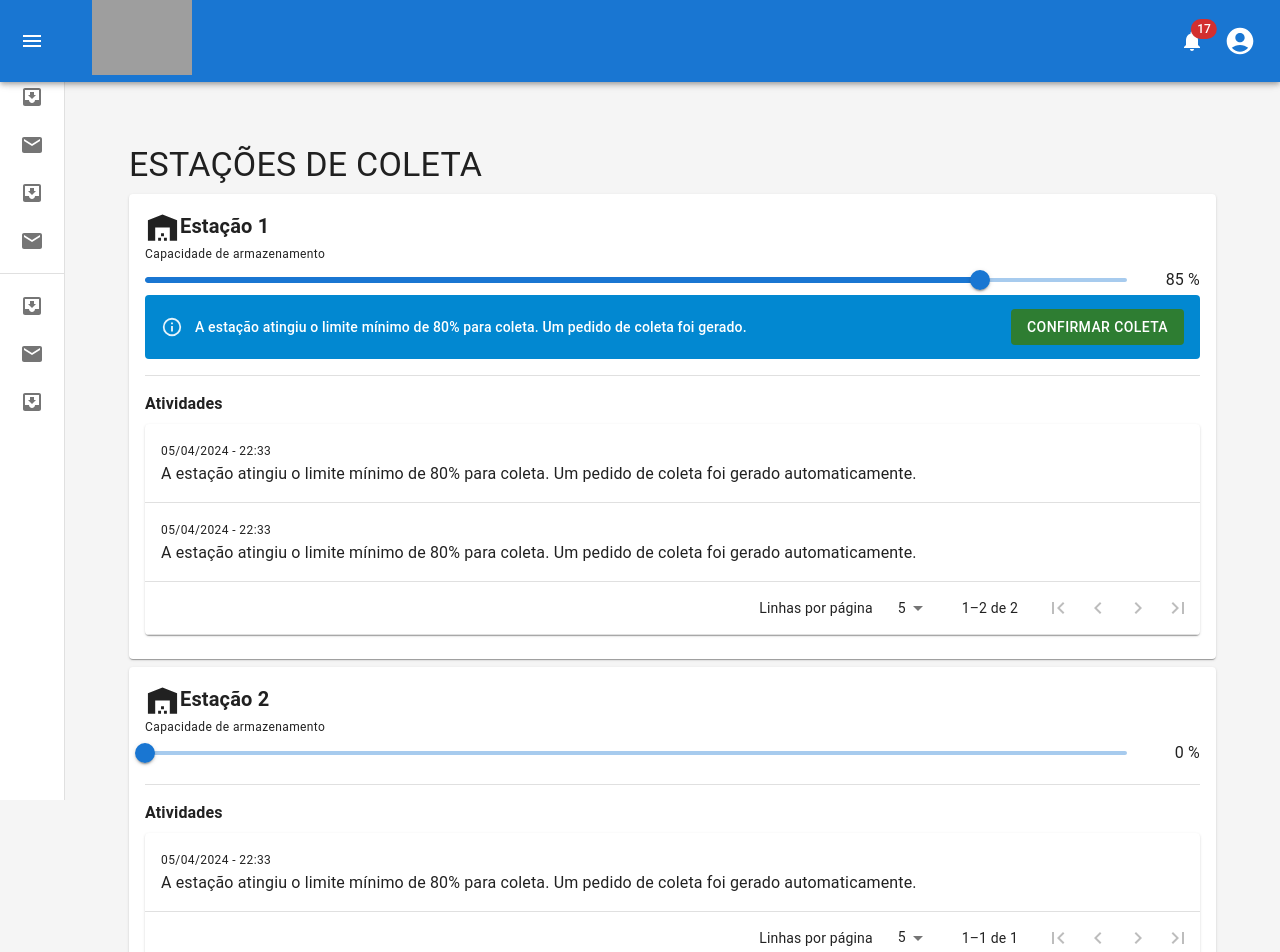
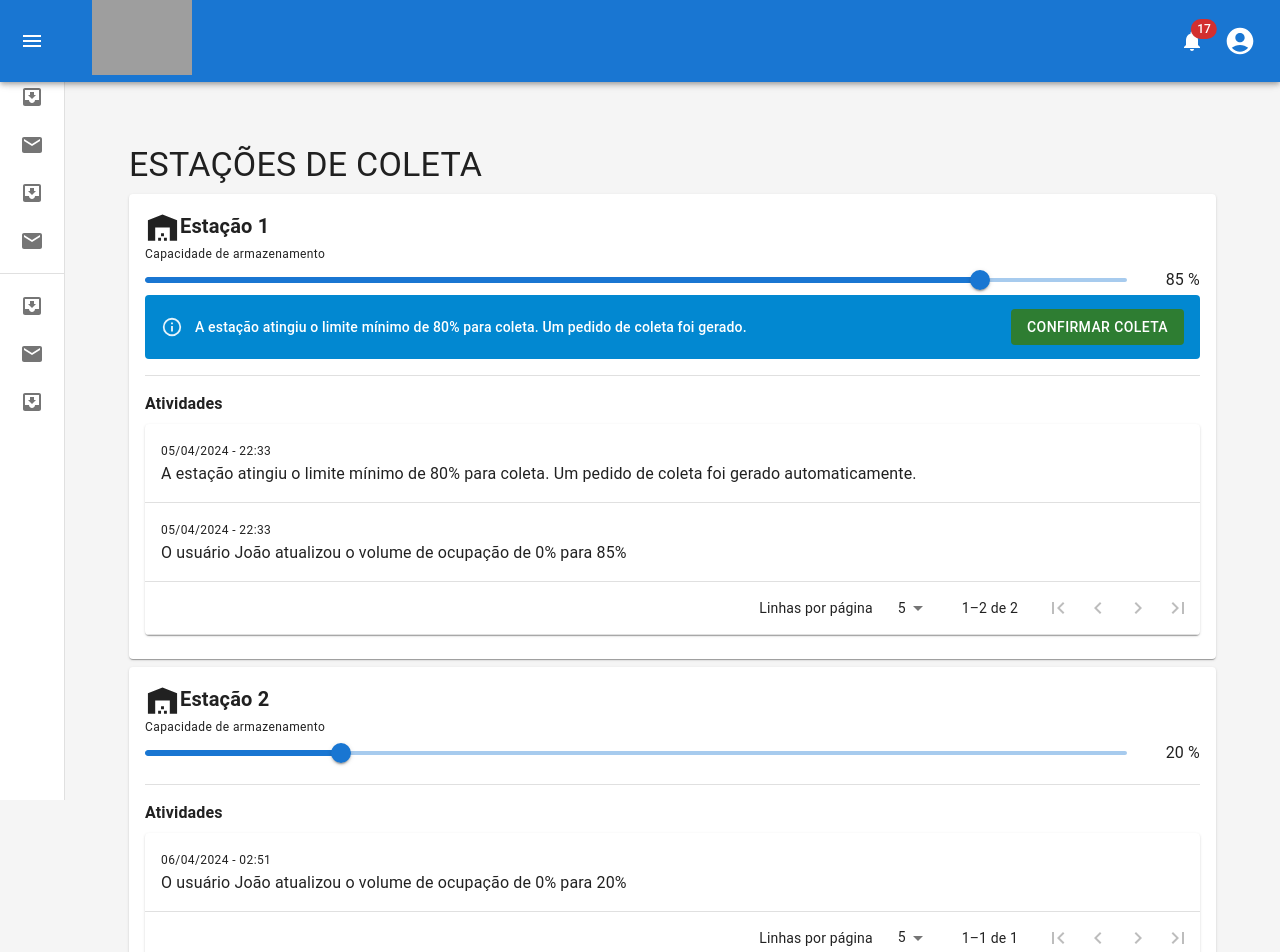
Before and after one commit to Tony-Starkus/b2blue, a React (Vite) app: page / in a window 1280 px wide. Shown: the top 952 px of the page. Built offline with nearby package versions, Linux system fonts and the light colour scheme; grey boxes are pictures that could not be loaded.

Commit message:
updated mock

```diff
--- a/src/pages/MainPage/index.tsx
+++ b/src/pages/MainPage/index.tsx
@@ -20,8 +20,7 @@ const mockData: WarehouseData[] = [
       },
       {
         id: 1,
-        message:
-          'A estação atingiu o limite mínimo de 80% para coleta. Um pedido de coleta foi gerado automaticamente.',
+        message: `O usuário João atualizou o volume de ocupação de 0% para 85%`,
         createdAt: '2024-04-05T22:33:55.836Z',
       },
     ],
@@ -29,13 +28,12 @@ const mockData: WarehouseData[] = [
   {
     id: 1,
     name: 'Estação 2',
-    currentCapacity: 0,
+    currentCapacity: 20,
     actionsLog: [
       {
         id: 0,
-        message:
-          'A estação atingiu o limite mínimo de 80% para coleta. Um pedido de coleta foi gerado automaticamente.',
-        createdAt: '2024-04-05T22:33:55.836Z',
+        message: `O usuário João atualizou o volume de ocupação de 0% para 20%`,
+        createdAt: new Date().toISOString(),
       },
     ],
   },
```
